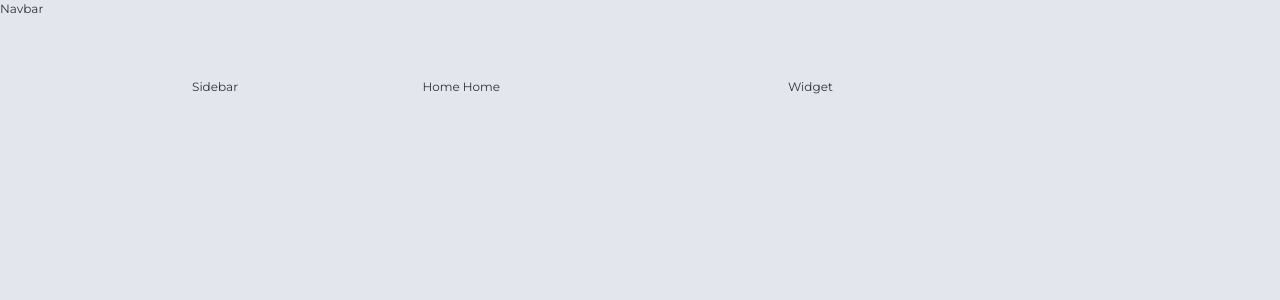
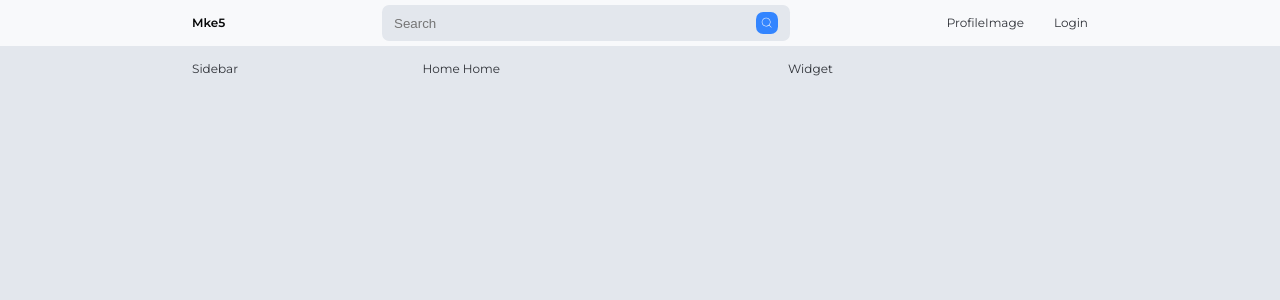
Before and after one commit to Mke5/mern-socila-media-app, a React (Vite) app in the folder client/: page / in a window 1280 px wide. Shown: the top 300 px of the page. Built offline with nearby package versions, Linux system fonts and the light colour scheme.

Commit message:
navbar frontend

```diff
--- a/client/src/components/Navbar.jsx
+++ b/client/src/components/Navbar.jsx
@@ -1,8 +1,31 @@
 import React from 'react'
+import { Link } from 'react-router-dom'
+import { CiSearch } from 'react-icons/ci'
+import ProfileImage from './ProfileImage'
+import { useSelector } from 'react-redux'
 
 const Navbar = () => {
+  const currentUser = useSelector((state) => state.user.currentUser)
+  const userId = currentUser?.id
+  const profilePhoto = currentUser?.profilePhoto
   return (
-    <div>Navbar</div>
+    <nav className="navbar">
+      <div className="container navbar__container">
+        <Link to='/' className='navbar__logo'>Mke5</Link>
+        <form className='navbar__search'>
+          <input type="search" placeholder='Search'/>
+          <button type="submit"><CiSearch /></button>
+        </form>
+        <div className="navbar__right">
+          <Link to={`/users/${userId}`} className='navbar__profile'>
+            <ProfileImage image={profilePhoto} />
+          </Link>
+          {
+            currentUser ? <Link to='/logout'>Logout</Link> : <Link to='/login'>Login</Link>
+          }
+        </div>
+      </div>
+    </nav>
   )
 }
 
--- /dev/null
+++ b/client/src/components/ProfileImage.jsx
@@ -0,0 +1,9 @@
+import React from 'react'
+
+const ProfileImage = () => {
+  return (
+    <div>ProfileImage</div>
+  )
+}
+
+export default ProfileImage
```
Also changed, not shown: 1 other file (tests, documents, lock files or other folders).
